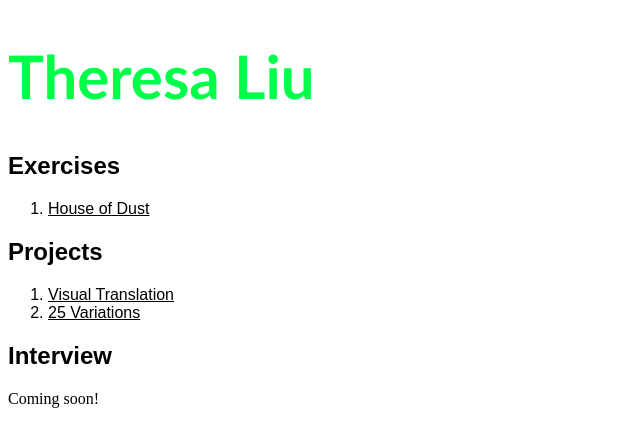
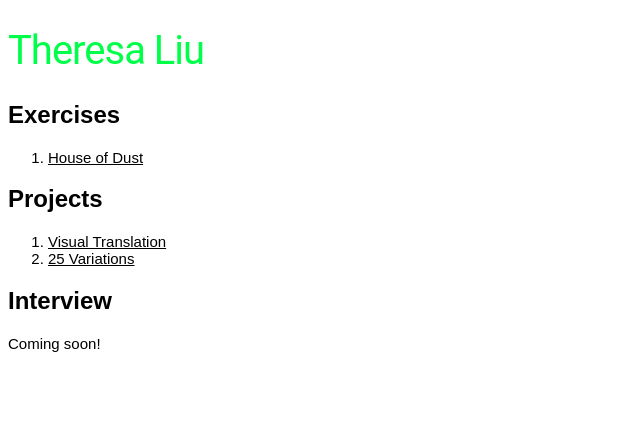
Before and after one commit to theresamei/Interactive, a plain HTML site: page index.html in a window 1280 px wide. Shown: the whole page, without its empty margins (0-640 px from the left). Drawn offline with Linux system fonts and the light colour scheme.

Commit message:
main css updates

```diff
--- a/assets/main.css
+++ b/assets/main.css
@@ -1,8 +1,16 @@
+p {
+	font-family: Arial, Helvetica, Sans-serif;
+	font-size: 15px;
+	font-weight: normal;
+
+}
+
 h1 {
 	color: #00FF49;
-	font-family: "Optima", Optima, Sans-serif;
-	font-size: 60px;
-	text-transform: normal;
+	font-family: "Roboto Mono", Roboto, monospace;
+	font-size: 40px;
+	font-weight: normal;
+	letter-spacing:-1px;
 }
 
 h2 {
@@ -11,12 +19,14 @@ h2 {
 
 ol {
 	font-family: Arial, Helvetica, Sans-serif;
+	font-size:15px;
 
 }
 
 ol a:link {
 	color: #000;
 	font-family: Arial, Helvetica, Sans-serif;
+	font-size:15px;
 
 }
 
--- a/index.html
+++ b/index.html
@@ -23,7 +23,7 @@
   </ol>
 
   <h2>Interview</h2>
-  Coming soon!
+  <p>Coming soon!</p>
 
 </body>
 
```
Also changed, not shown: project2/index.html (+7 -0 lines).
